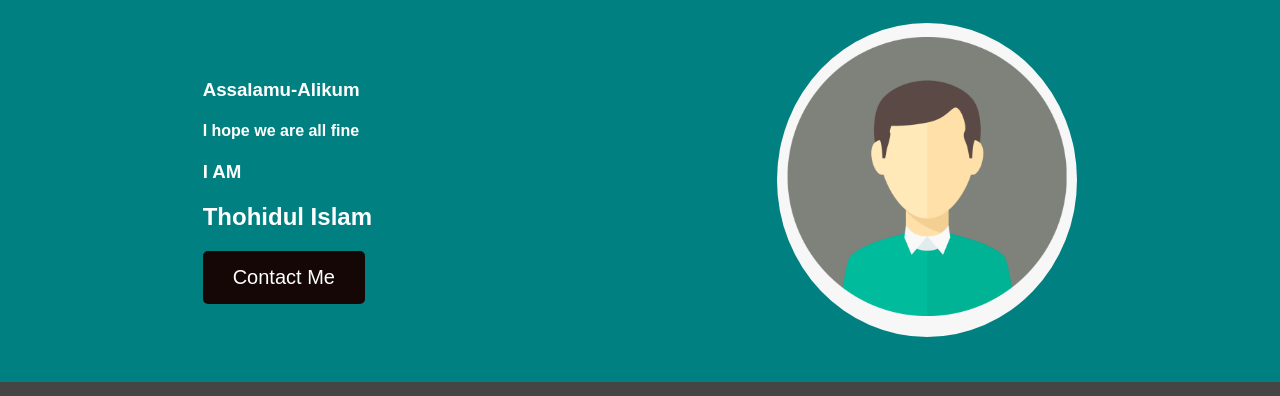
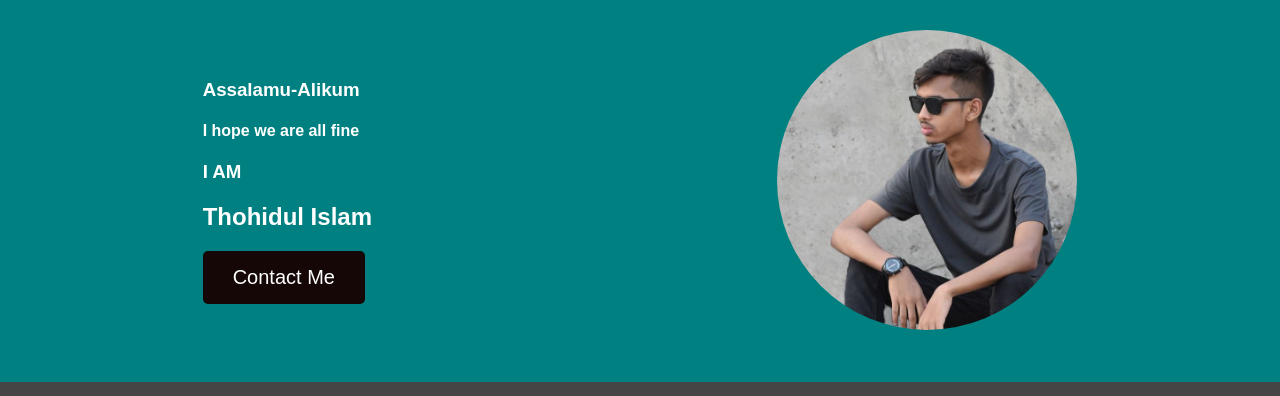
Before and after one commit to thohid121/port_folio, a plain HTML site: page index.html in a window 1280 px wide. Shown: the part 113-509 px from the top of the page. Drawn offline with Linux system fonts and the light colour scheme.

Commit message:
Update index.html

```diff
--- a/index.html
+++ b/index.html
@@ -32,7 +32,7 @@
             <button class="btn">Contact Me</button>
         </div>
         <div class="photo">
-            <img src="t1.png" alt="Thohid">
+            <img src="t2.png" alt="Thohid">
         </div>
     </section>
     <main>
```
